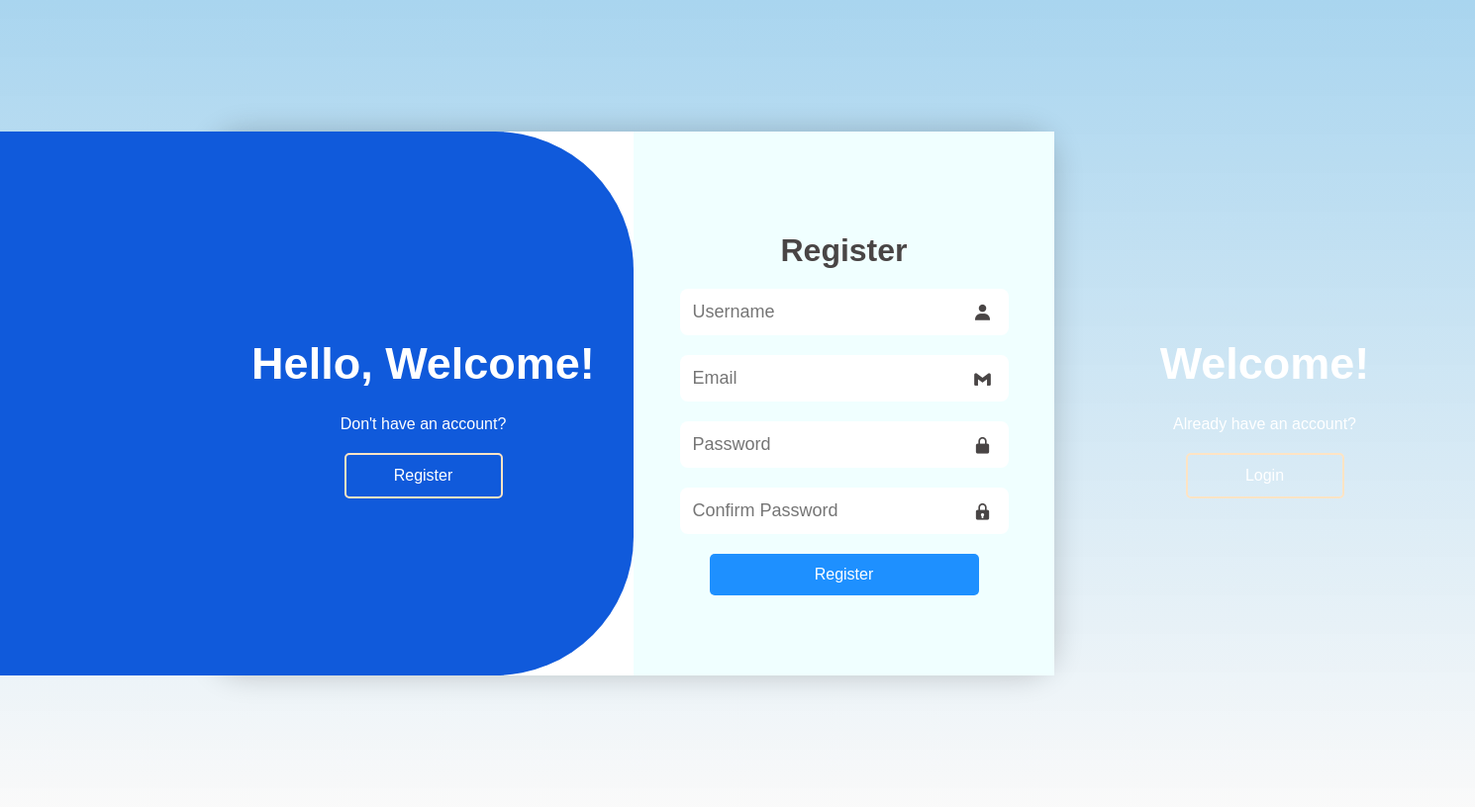
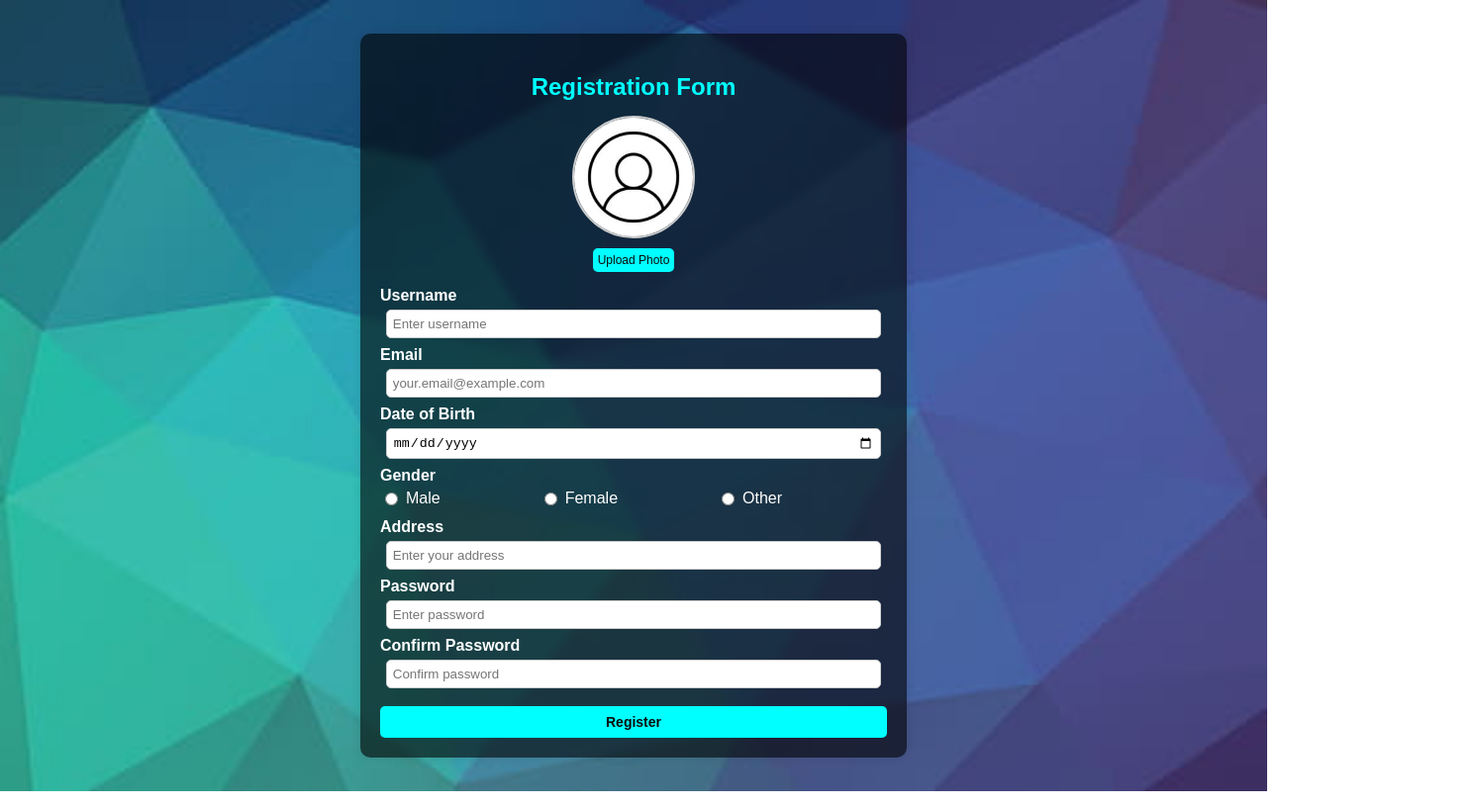
Before and after one commit to SoniDharini/Project1.0, a website: page sigin.html in a window 1280 px wide. Shown: the whole page at 99% size, 1490 px wide, since content can reach past the window. Drawn offline with nearby package versions, Linux system fonts and the light colour scheme.

Commit message:
changes done

```diff
--- a/script.js
+++ b/script.js
@@ -1,45 +1,7 @@
-document.addEventListener("DOMContentLoaded", function () {
-    const container = document.querySelector(".container");
-    const registerBtn = document.querySelector(".register-btn");
-    const loginBtn = document.querySelector(".login-btn");
-
-    registerBtn.addEventListener('click', () => {
-        container.classList.add('active');
-    });
-
-    loginBtn.addEventListener('click', () => {
-        container.classList.remove('active');
-    });
-
-    document.querySelector(".register form").addEventListener("submit", async function (e) {
-        e.preventDefault();
-
-        const username = document.getElementById("name").value.trim();
-        const email = document.getElementById("email").value.trim();
-        const password = document.getElementById("password").value.trim();
-        const cpassword = document.getElementById("confirmpassword").value.trim();
-
-        console.log("Password:", password, "Confirm Password:", cpassword); // Debugging
-
-        if (password !== cpassword) {
-            alert("Passwords do not match!");
-            return;
-        }
-
-        const passwordRegex = /^(?=.*[a-z])(?=.*[A-Z])(?=.*\d)(?=.*[@$!%*?&])[A-Za-z\d@$!%*?&]{8,}$/;
-
-        if (!passwordRegex.test(password)) {
-            alert("Password must be at least 8 characters long, contain one uppercase letter, one lowercase letter, one number, and one special character.");
-            return;
-        }
-
-        const response = await fetch("http://localhost:5000/register", {
-            method: "POST",
-            headers: { "Content-Type": "application/json" },
-            body: JSON.stringify({ username, email, password, cpassword })
-        });
-
-        const data = await response.json();
-        alert(data.message);
-    });
-});
+function previewImage(event) {
+    var reader = new FileReader();
+    reader.onload = function(){
+        document.getElementById('profile-image').src = reader.result;
+    };
+    reader.readAsDataURL(event.target.files[0]);
+}
--- a/sigin.html
+++ b/sigin.html
@@ -3,71 +3,52 @@
 <head>
     <meta charset="UTF-8">
     <meta name="viewport" content="width=device-width, initial-scale=1.0">
-    <title>Registration</title>
+    <title>Registration Form</title>
     <link rel="stylesheet" href="signin.css">
-    <link href='https://unpkg.com/boxicons@2.1.4/css/boxicons.min.css' rel='stylesheet'>
 </head>
-<body>
+<body >
+    <div class="container">
+        <h2>Registration Form</h2>
 
-    <div class="container">
-        <!-- LOGIN FORM -->
-        <div class="form-container login">
-            <form action="#" method="post">
-                <h1>Login</h1>
-                <div class="form-group">
-                    <input type="text" id="lname" name="name" placeholder="Username">
-                    <i class='bx bxs-user'></i>
-                </div>
-                <div class="form-group">
-                    <input type="password" id="lpassword" name="password" placeholder="Password" required>
-                    <i class='bx bxs-lock-alt'></i>
-                </div>
-                <div class="forgot">
-                    <a href="#">Forgot Password?</a>
-                </div>
-                <button type="submit">Login</button>
-            </form>
+        <div class="profile-section">
+            <label for="file-input">
+                <img id="profile-image" src="logoprofile.jpg" alt="Profile Photo">
+            </label>
+            <input type="file" id="file-input" accept="image/*" onchange="previewImage(event)">
+            <div class="upload-icon"> Upload Photo</div>
         </div>
 
-        <!-- REGISTER FORM -->
-        <div class="form-container register">
-            <form action="#" method="post">
-                <h1>Register</h1>
-                <div class="form-group">
-                    <input type="text" id="name" name="name" placeholder="Username">
-                    <i class='bx bxs-user'></i>
-                </div>
-                <div class="form-group">
-                    <input type="email" id="email" name="email" placeholder="Email" required>
-                    <i class='bx bxl-gmail'></i>
-                </div>
-                <div class="form-group">
-                    <input type="password" id="password" name="password" placeholder="Password" required>
-                    <i class='bx bxs-lock-alt'></i>
-                </div>
-                <div class="form-group">
-                    <input type="password" id="confirmpassword" name="confirmpassword" placeholder="Confirm Password" required>
-                    <i class='bx bxs-lock'></i>
-                </div>
-                <button type="submit">Register</button>
-            </form>
-        </div>
+        <form>
+            <label for="username">Username</label>
+            <input type="text" id="username" placeholder="Enter username" required>
 
-        <!-- TOGGLE BOX -->
-        <div class="toggle-box">
-            <div class="toggle-panel toggle-left">
-                <h1>Hello, Welcome!</h1>
-                <p>Don't have an account?</p>
-                <button class="button register-btn">Register</button>
+            <label for="email">Email</label>
+            <input type="email" id="email" placeholder="your.email@example.com" required>
+
+            <label for="dob">Date of Birth</label>
+            <input type="date" id="dob" required>
+
+            <label for="gender">Gender</label>
+            <div class="gender-group">
+                <label><input type="radio" id="male" name="gender" required> Male</label>
+                <label><input type="radio" id="female" name="gender"> Female</label>
+                <label><input type="radio" id="other" name="gender"> Other</label>
             </div>
-            <div class="toggle-panel toggle-right">
-                <h1> Welcome!</h1>
-                <p>Already have an account?</p>
-                <button class="button login-btn">Login</button>
-            </div>
-        </div>
+
+            <label for="address">Address</label>
+            <input type="text" id="address" placeholder="Enter your address" required>
+
+            <label for="password">Password</label>
+            <input type="password" id="password" placeholder="Enter password" required>
+
+            <label for="confirm-password">Confirm Password</label>
+            <input type="password" id="confirm-password" placeholder="Confirm password" required>
+
+            <button type="submit">Register</button>
+
+        </form>
     </div>
 
+
 </body>
-<script src="script.js"></script>
 </html>
--- a/signin.css
+++ b/signin.css
@@ -1,196 +1,108 @@
 body {
     font-family: Arial, sans-serif;
+    margin: 0;
+    padding: 0;
     display: flex;
     justify-content: center;
     align-items: center;
-    min-height: 100vh;
-    background-image: linear-gradient(rgb(169, 213, 239), rgba(249, 249, 249, 0.919));
+    height: 100vh;
+    background: url("image.png  ") no-repeat center center;
+    background-size: cover;
+    overflow: hidden;
+}
+    .container {
+        width: 40%;
+        background: rgba(0, 0, 0, 0.6); /* Almost fully black */
+        border-radius: 10px;
+        box-shadow: 0 0 10px rgba(0, 0, 0, 0.1);
+        padding: 20px;
+        text-align: center;
+        backdrop-filter: blur(5px);
+        color: white; /* Ensures text is visible on dark background */
+    }
+
+
+h2 {
+    color: aqua;
+    margin-bottom: 15px;
+}
+.profile-section {
+    text-align: center;
+    margin-bottom: 15px;
+}
+.profile-section img {
+    width: 120px;
+    height: 120px;
+    border-radius: 50%;
+    border: 2px solid #ccc;
+    display: block;
+    margin: auto;
+}
+.upload-icon {
+    background: aqua;
+    color: rgb(12, 11, 11);
+    padding: 5px;
+    border-radius: 5px;
+    cursor: pointer;
+    font-size: 12px;
+    display: inline-block;
+    margin-top: 5px;
+}
+#file-input {
+    display: none;
+}
+label {
+    font-weight: bold;
+    display: block;
+    margin-bottom: 5px;
+    text-align: left;
+}
+input {
+    width: 95%;
+    padding: 6px;
+    border: 1px solid #ccc;
+    border-radius: 5px;
+    margin-bottom: 8px;
+}
+.gender-group {
+    display: flex;
+    /* justify-content: center; */
+    gap: 100px;
+}
+.gender-group label {
+    display: flex;
+    font-weight: lighter;
+    /* align-items: center; */
+    gap: 5px;
+}
+.login-text {
+    text-align: center;
+    margin-top: 10px;
+    font-size: 14px;
 }
 
-/* Main container */
-.container {
-    position: relative;
-    width: 850px;
-    height: 550px;
-    background: #fff;
-    border-radius: 30px;
-    box-shadow: 0 0 30px rgba(0, 0, 0, 0.2);
-    /* overflow: hidden; */
+.login-text a {
+    color: aqua;
+    text-decoration: none;
+    font-weight: bold;
 }
 
-/* Form Containers */
-.form-container {
-    position: absolute;
-    right: 0;
-    width: 50%;
-    height: 100%;
-    background-color: azure;
-    display: flex;
-    flex-direction: column;
-    align-items: center;
-    justify-content: center;
-    text-align: center;
-    color: #494545;
-    z-index: 1;
-    transition:  0.6s ease-in-out 1.2s;
-}
-.container.active.form-container{
-    right: 50%;
+.login-text a:hover {
+    text-decoration: underline;
 }
 
-/* Initially hide the register form
-.form-container.register {
-
-    visibility: hidden;
-} */
-
-/* Forgot Password */
-.forgot {
-    padding: 20px;
-    margin: -15px 0 15px;
-}
-
-.forgot a {
-    color: #2f2929;
-}
-
-/* Form Styling */
-form {
-    width: 80%;
-}
-
-h1 {
-    text-align: center;
-    margin-bottom: 20px;
-}
-
-.form-group {
-    position: relative;
-    margin: 20px 0;
-}
-
-.form-group i {
-    position: absolute;
-    right: 20px;
-    top: 50%;
-    transform: translateY(-50%);
-    font-size: 20px;
-}
-
-input {
-    width: 90%;
-    padding: 13px;
-    border: none;
-    border-radius: 8px;
-    outline: none;
-    font-size: 18px;
-    color: #333;
-}
-
-/* Buttons */
 button {
-    width: 80%;
-    padding: 12px;
-    background-color: dodgerblue;
-    color: white;
+    width: 100%;
+    padding: 8px;
+    background: aqua;
+    color: rgb(12, 12, 12);
     border: none;
     border-radius: 5px;
-    font-size: 16px;
     cursor: pointer;
-    transition: 0.3s;
+    font-size: 14px;
+    font-weight: bold;
+    margin-top: 10px;
 }
-
 button:hover {
-    background-color: lightskyblue;
+    background: #5940cc;
 }
-
-/* Toggle Box */
-
-
-.toggle-box::before{
-    content: '';
-    position: absolute;
-    width: 300%;
-    left: -250%;
-    height: 100%;
-    background: rgb(16, 90, 219);
-    /* border: 2px solid red; */
-    border-radius: 140px;
-    transition: 1.8s ease-in-out;
-    z-index: 2;
-}
-.toggle-box{
-    position: absolute;
-    width: 100%;
-    height: 100%;
-}
-
-.container.active .toggle-box::before{
-    left: 50%;
-}
-
-
-
-.toggle-panel {
-    position: absolute;
-
-    width: 50%;
-    height: 100%;
-    /* background:  rgb(16, 90, 219); */
-    display: flex;
-    flex-direction: column;
-    justify-content: center;
-    align-items: center;
-    text-align: center;
-    z-index: 2;
-    transition: 1.8s ease-in-out;
-}
-.toggle-panel.toggle-left.h1{
-    transition: 1.8s ease-in-out;
-}
-
-
-.toggle-panel.toggle-right{
-    right: -50%;
-   ;
-}
-.toggle-panel.toggle-left{
-    left: 0;
-
-}
-.container.active.toggle-panel.toggle-left{
-    left: -50%;
-    transition-delay: .6s;transform: translateX(-100%);
-}
-.container.active.toggle-panel.toggle-right{
-    right: 0%;
-    transition-delay: 1.2s; transform: translateX(100%);
-}
-
-
-.toggle-panel .button {
-    width: 160px;
-    height: 46px;
-    background: transparent;
-    border: 2px solid bisque;
-    cursor: pointer;
-    transition: 1.8s ease-in-out;
-    z-index: 2;
-}
-
-.toggle-panel .button:hover {
-    background-color: #fff;
-}
-
-
-.toggle-panel h1 {
-   font-size: 45px;
-    margin-bottom: 10px;
-    z-index: 2;
-    color: #fff;
-}
-
-.toggle-panel p {
-    font-size: 16px;color: #fff;
-    margin-bottom: 20px;z-index: 2;
-}
```
Also changed, not shown: image.png (added), logoprofile.jpg (added).
